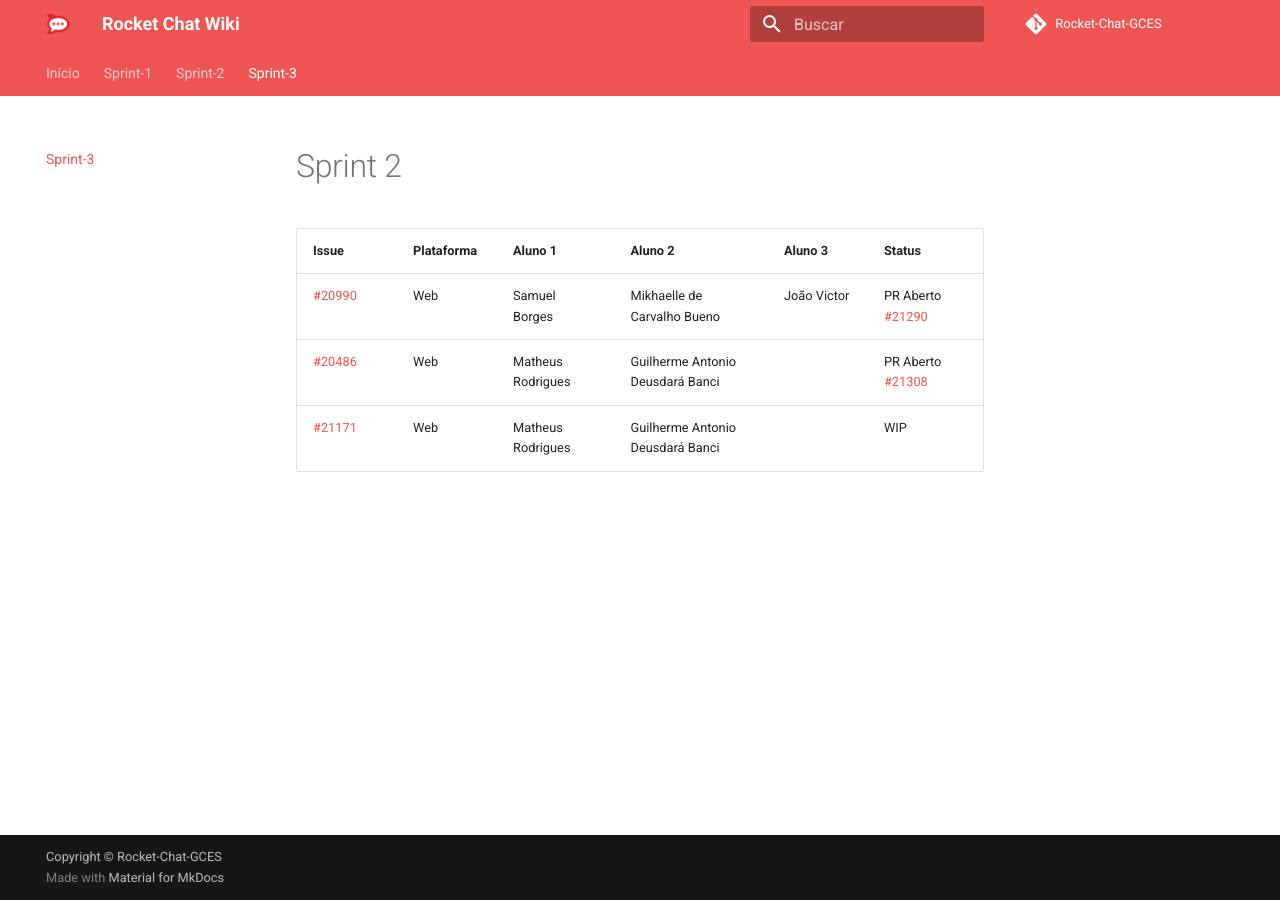
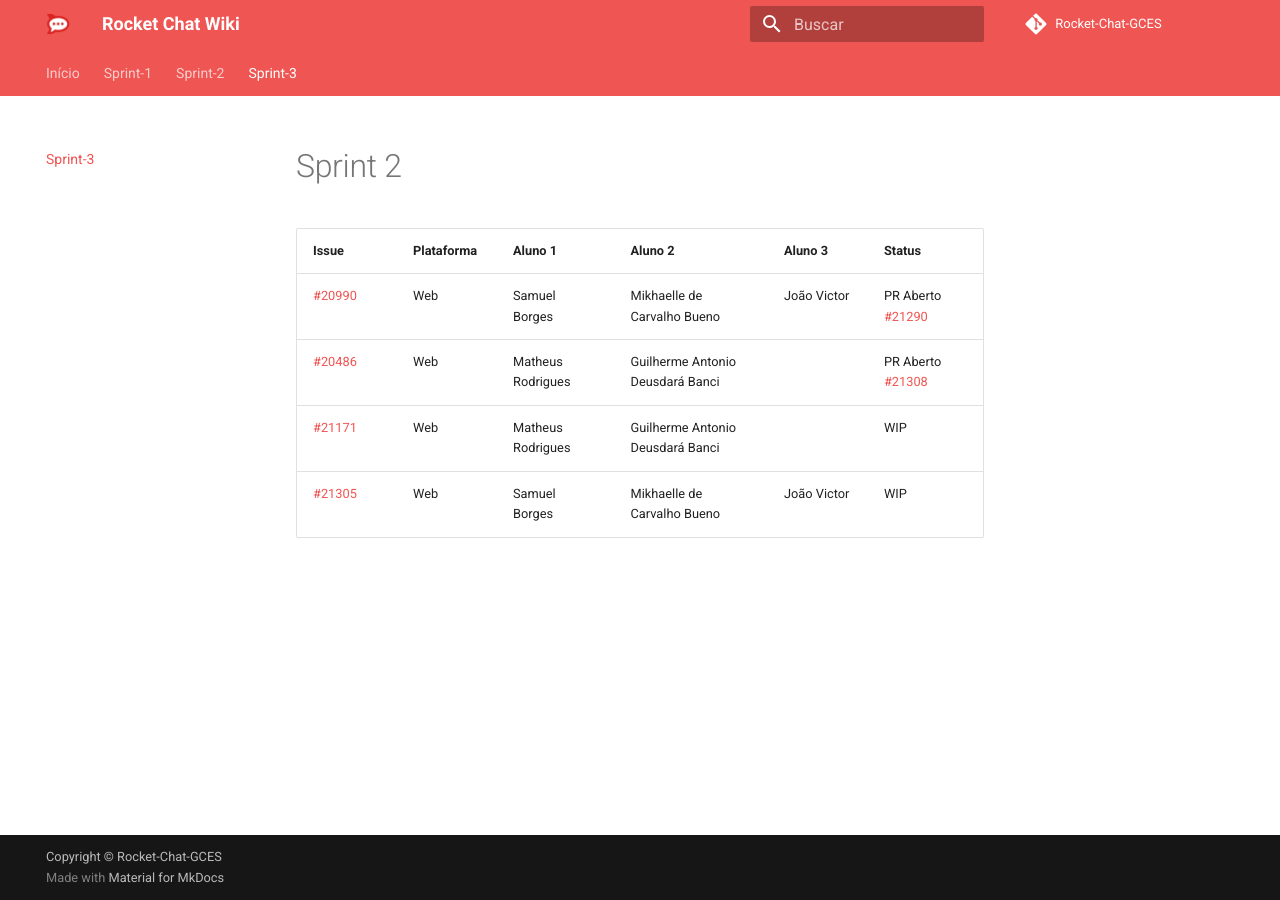
Before and after one commit to Rocket-Chat-GCES/Rocket.Chat.Wiki, an MkDocs documentation site: the page built from docs/sprint3.md, in a window 1280 px wide. Built offline with MkDocs 1.6.1 and Material for MkDocs 9.7.7, drawn with Linux system fonts in a browser that asks for light colours; comment, search, counter and statistics services are not loaded.

Commit message:
adiciona mais umma issue WIP

```diff
--- a/docs/sprint3.md
+++ b/docs/sprint3.md
@@ -5,3 +5,4 @@
 | [#20990](https://github.com/RocketChat/Rocket.Chat/issues/20809)           | Web        | Samuel Borges    | Mikhaelle de Carvalho Bueno       | João Victor        | PR Aberto [#21290](https://github.com/RocketChat/Rocket.Chat.ReactNative/pull/21290)|
 | [#20486](https://github.com/RocketChat/Rocket.Chat/issues/20486)           | Web        | Matheus Rodrigues   | Guilherme Antonio Deusdará Banci | | PR Aberto [#21308](https://github.com/RocketChat/Rocket.Chat/pull/21308)|
 | [#21171](https://github.com/RocketChat/Rocket.Chat/issues/21171)           | Web        | Matheus Rodrigues   | Guilherme Antonio Deusdará Banci | | WIP |
+| [#21305](https://github.com/RocketChat/Rocket.Chat/issues/21305)           | Web         | Samuel Borges    | Mikhaelle de Carvalho Bueno       | João Victor | WIP |
```
